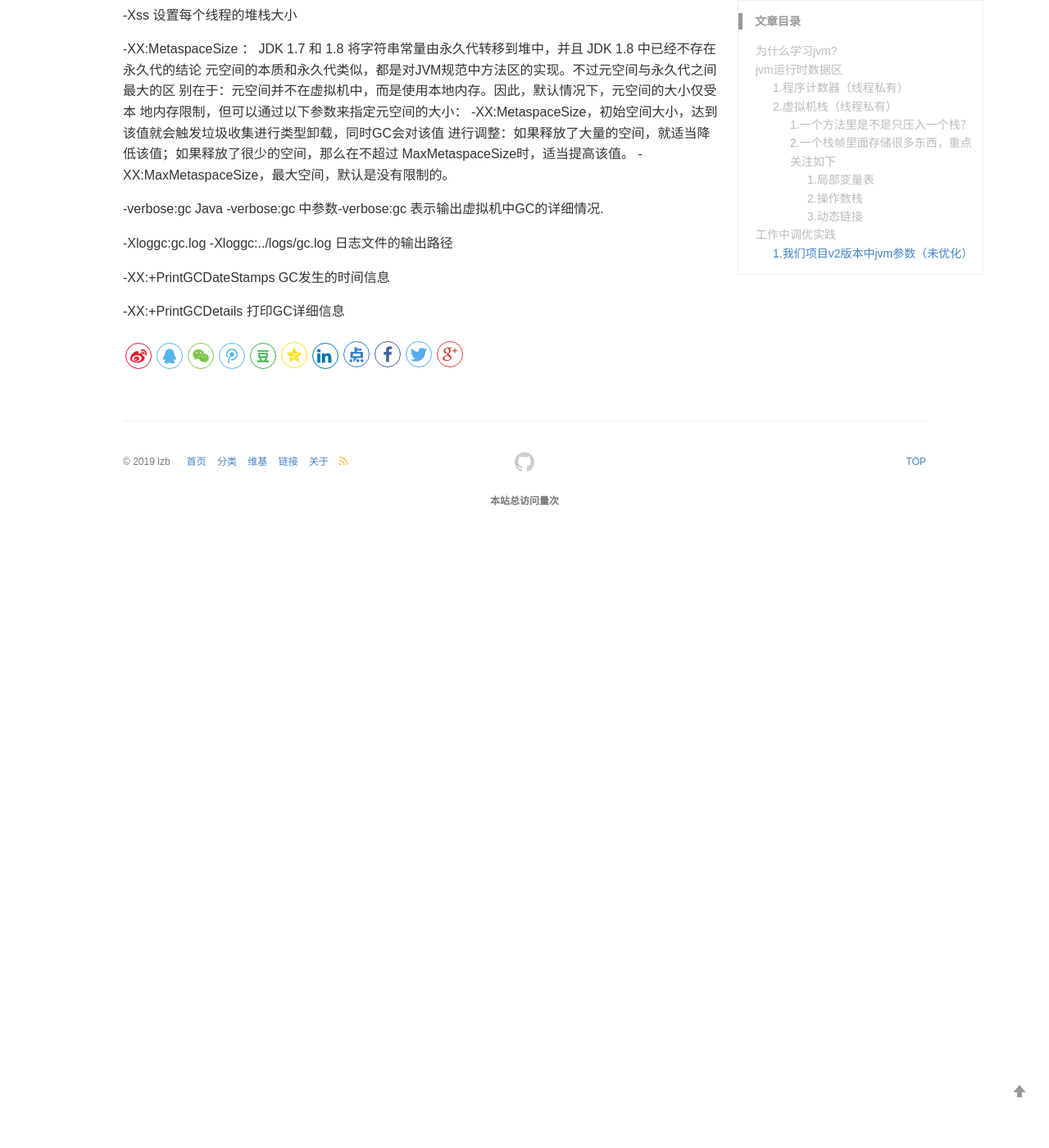
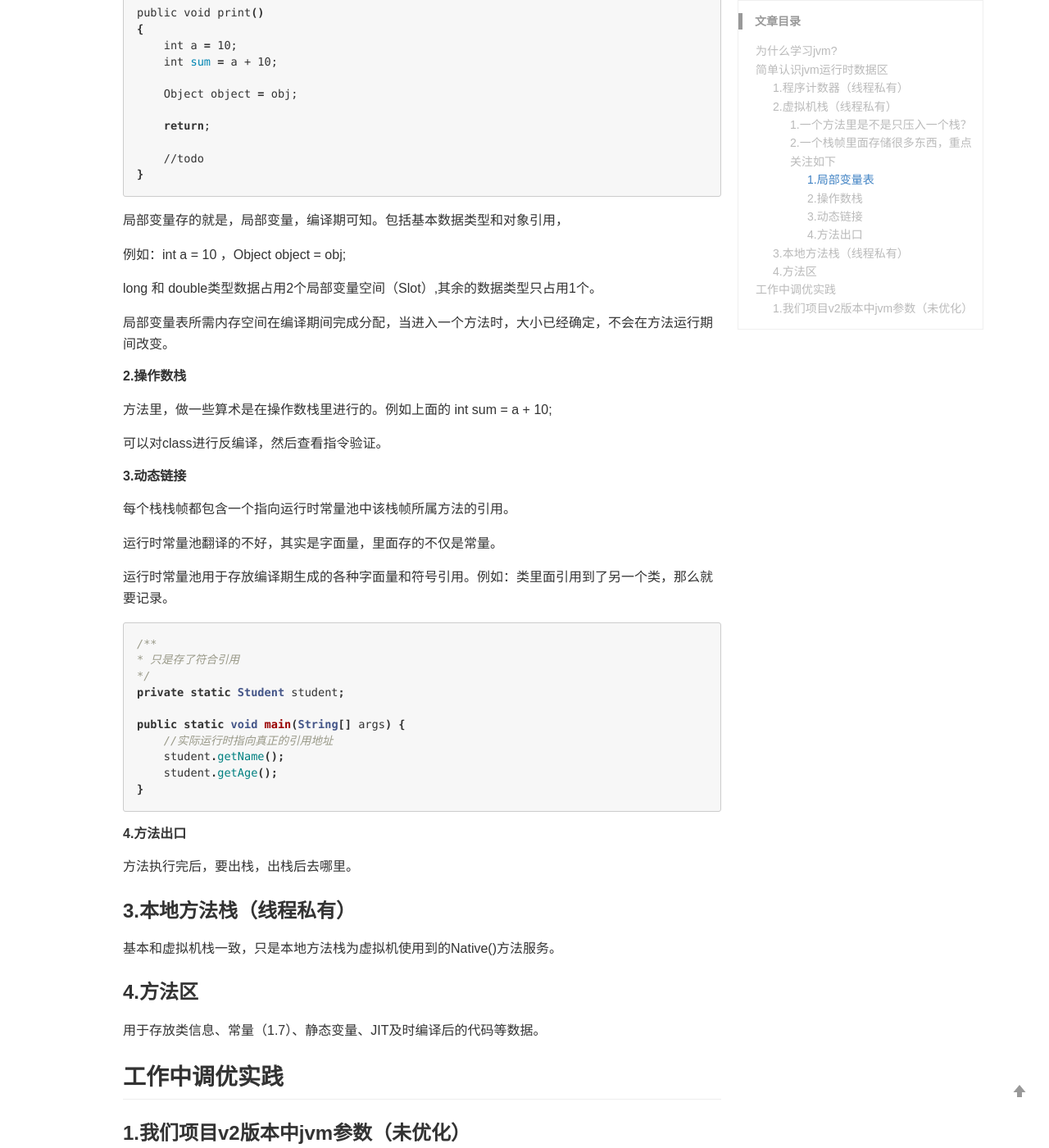
Before and after one commit to lizb0907/lizb0907.github.io, a Jekyll site: the page built from _posts/jvm/2020-05-31-Jvm.md, in a window 1280 px wide and 1400 px high, scrolled down 3159 px. Shown: the whole window at 82% size. Built offline with Jekyll 4.4.1, drawn with Linux system fonts in a browser that asks for light colours; comment, search, counter and statistics services are not loaded; before the commit the page ends 3819 px from its top, so only the background shows below that; some of the changed text lies outside the part shown.

Commit message:
update jvm

````diff
--- a/_posts/jvm/2020-05-31-Jvm.md
+++ b/_posts/jvm/2020-05-31-Jvm.md
@@ -19,7 +19,7 @@ java把内存管理交给了jvm,虽然给我们带来了很大的遍历，但任
 
 如果你不了解jvm干了什么，当发生内存泄漏怎么办？
 
-## jvm运行时数据区
+## 简单认识jvm运行时数据区
 
 ![](/images/posts/jvm/5.png)
 
@@ -48,9 +48,11 @@ java把内存管理交给了jvm,虽然给我们带来了很大的遍历，但任
 
 ### 2.虚拟机栈（线程私有）
 
-存储当前线程运行方法 所需要的数据、指令、返回地址。
+![](/images/posts/jvm/7.png)
 
-当一个方法运行的时候，就会压到虚拟机栈。
+存储当前线程运行方法所需要的数据、指令、返回地址。
+
+注意是方法，线程私有，当一个方法运行的时候，就会压到虚拟机栈。
 
 栈帧：
 ```sh
@@ -81,13 +83,53 @@ public void print()
     //todo
 }
 ```
-局部变量存的就是，局部变量。例如：int a = 10
+局部变量存的就是，局部变量，编译期可知。包括基本数据类型和对象引用，
+
+例如：int a = 10 ，Object object = obj;
+
+long 和 double类型数据占用2个局部变量空间（Slot）,其余的数据类型只占用1个。
+
+局部变量表所需内存空间在编译期间完成分配，当进入一个方法时，大小已经确定，不会在方法运行期间改变。
 
 ##### 2.操作数栈
 
+方法里，做一些算术是在操作数栈里进行的。例如上面的 int sum = a + 10;
+
+可以对class进行反编译，然后查看指令验证。
+
 ##### 3.动态链接
 
-4.出口
+每个栈栈帧都包含一个指向运行时常量池中该栈帧所属方法的引用。
+
+运行时常量池翻译的不好，其实是字面量，里面存的不仅是常量。
+
+运行时常量池用于存放编译期生成的各种字面量和符号引用。例如：类里面引用到了另一个类，那么就要记录。
+
+```java
+/**
+* 只是存了符合引用
+*/
+private static Student student;
+
+public static void main(String[] args) {
+    //实际运行时指向真正的引用地址
+    student.getName();
+    student.getAge();
+}
+```
+
+##### 4.方法出口
+
+方法执行完后，要出栈，出栈后去哪里。
+
+### 3.本地方法栈（线程私有）
+
+基本和虚拟机栈一致，只是本地方法栈为虚拟机使用到的Native()方法服务。
+
+
+### 4.方法区
+
+用于存放类信息、常量（1.7）、静态变量、JIT及时编译后的代码等数据。
 
 ## 工作中调优实践
 
````
Also changed, not shown: other parts of _posts/jvm/2020-05-31-Jvm.md (+1 -1 lines), images/posts/jvm/7.png (added).
